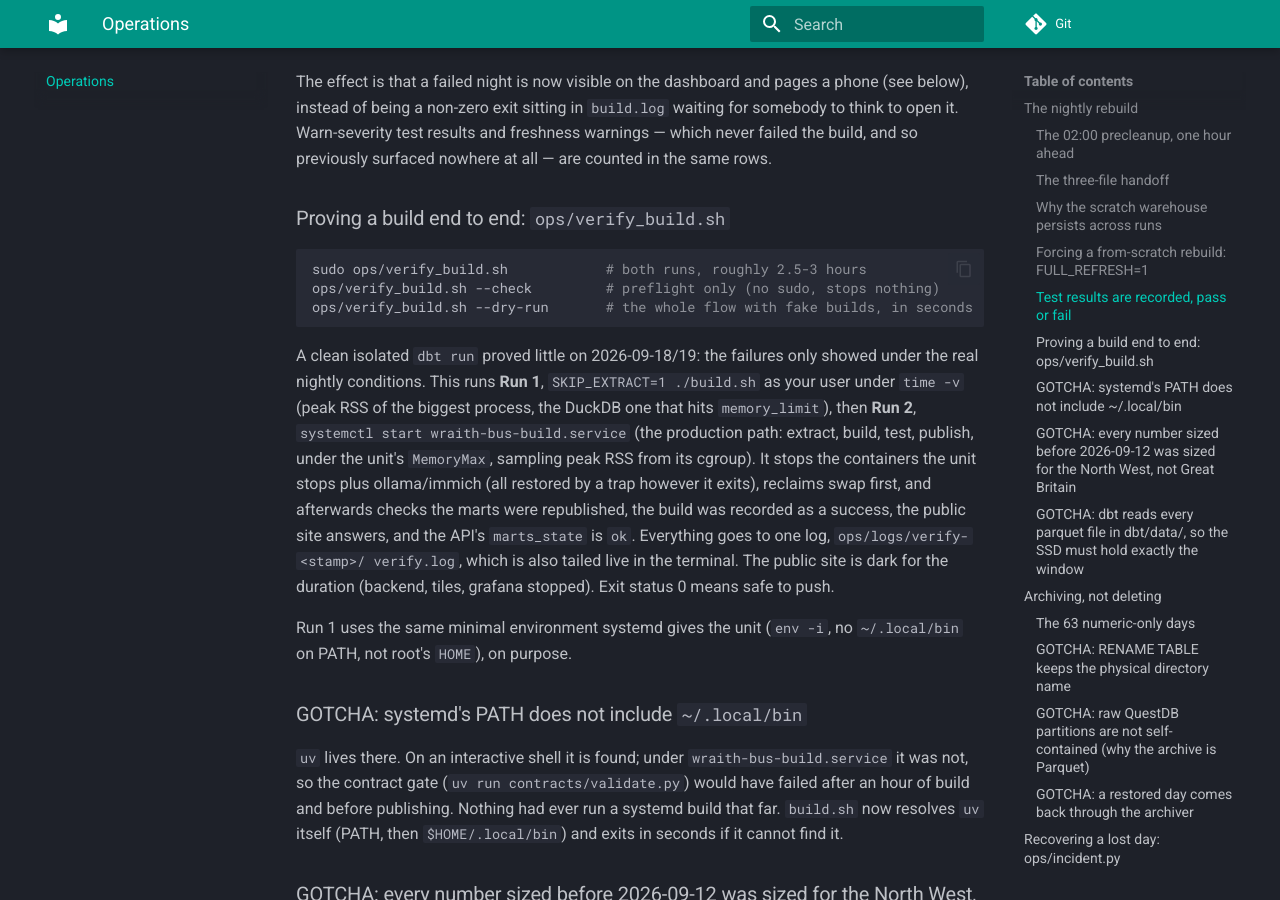
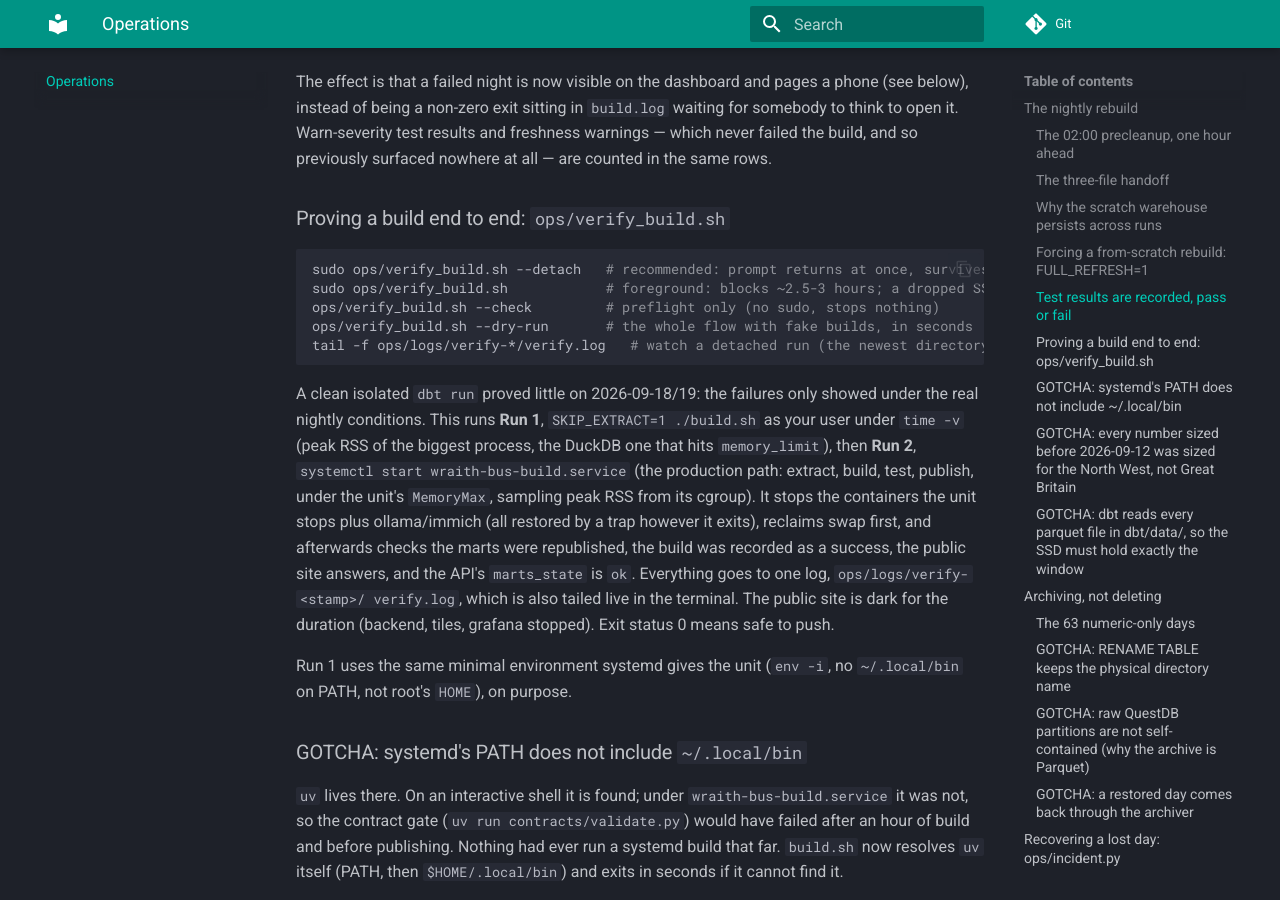
Before and after one commit to wraith-proxy/wraith-bus-ingestor, an MkDocs documentation site: the page built from docs/operations.md, in a window 1280 px wide and 900 px high, scrolled down 2576 px. Built offline with MkDocs 1.6.1 and Material for MkDocs 9.7.7, drawn with Linux system fonts in a browser that asks for light colours.

Commit message:
:bug: feature/TJP-19090: verify_build.sh --detach so the run survives a closed terminal

````diff
--- a/docs/operations.md
+++ b/docs/operations.md
@@ -126,9 +126,11 @@ previously surfaced nowhere at all — are counted in the same rows.
 ### Proving a build end to end: `ops/verify_build.sh`
 
 ```bash
-sudo ops/verify_build.sh            # both runs, roughly 2.5-3 hours
+sudo ops/verify_build.sh --detach   # recommended: prompt returns at once, survives the terminal closing
+sudo ops/verify_build.sh            # foreground: blocks ~2.5-3 hours; a dropped SSH session aborts it
 ops/verify_build.sh --check         # preflight only (no sudo, stops nothing)
 ops/verify_build.sh --dry-run       # the whole flow with fake builds, in seconds
+tail -f ops/logs/verify-*/verify.log   # watch a detached run (the newest directory)
 ```
 
 A clean isolated `dbt run` proved little on 2026-09-18/19: the failures only
````
Also changed, not shown: 1 other file.
